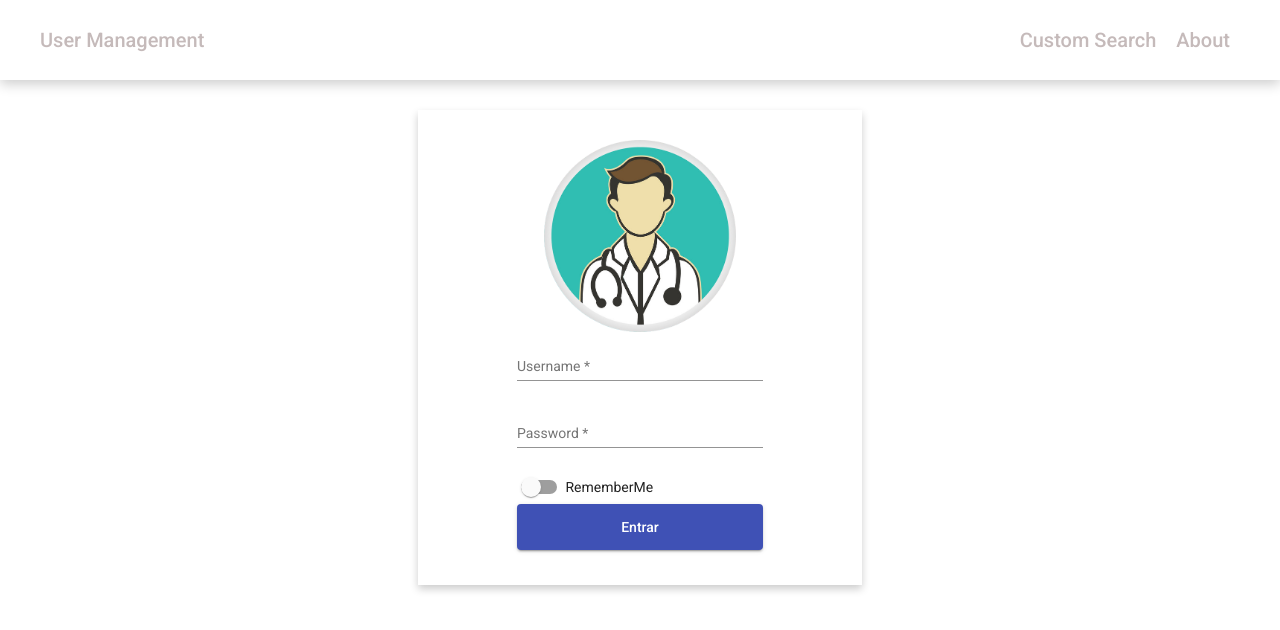
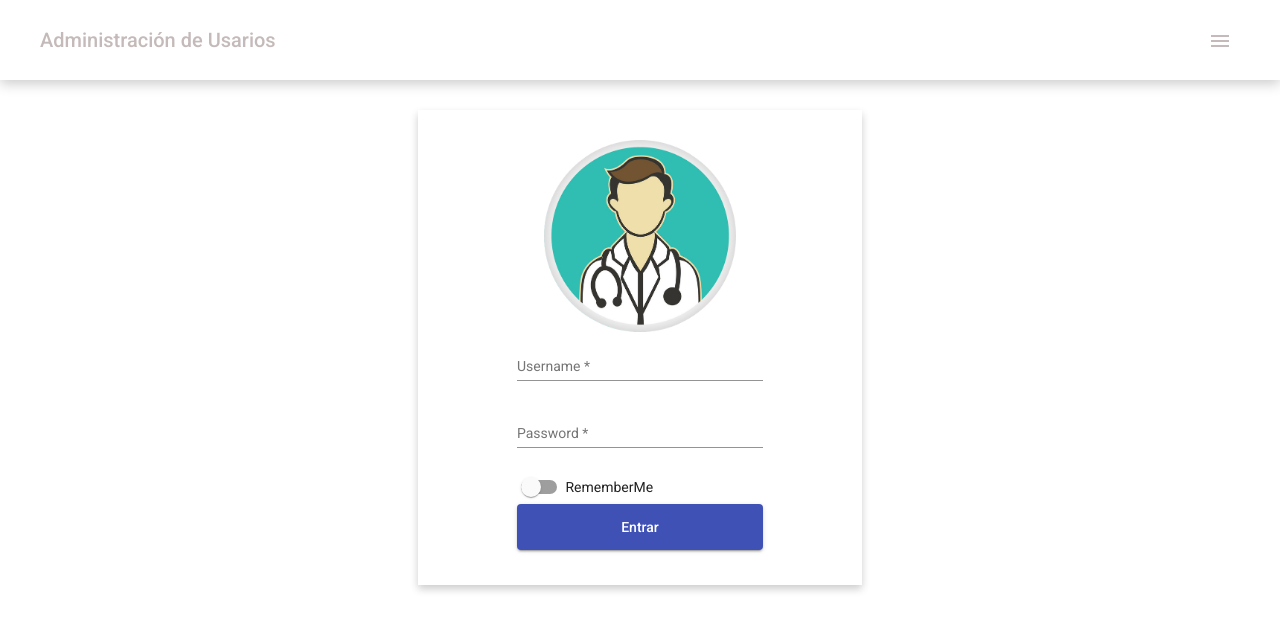
Before and after one commit to williamvn/UserManagement, an Angular app: page / in a window 1280 px wide. Shown: the top 630 px of the page. Built offline with nearby package versions, Linux system fonts and the light colour scheme.

Commit message:
Top-Bar Style Edit

```diff
--- a/src/app/top-bar/top-bar.component.html
+++ b/src/app/top-bar/top-bar.component.html
@@ -1,10 +1,11 @@
 <mat-sidenav-container class="sidenav-container">
   <mat-sidenav #drawer class="sidenav" fixedInViewport [attr.role]="(isHandset$ | async) ? 'dialog' : 'navigation'"
-    [mode]="(isHandset$ | async) ? 'over' : 'side'">
+    [mode]="(isHandset$ | async) ? 'over' : 'over'">
     <mat-toolbar>Menu</mat-toolbar>
     <mat-nav-list>
-      <a mat-list-item href="#">Custom Search</a>
-      <a mat-list-item href="#">About</a>
+      <a mat-list-item routerLink="/user/new"><mat-icon>add</mat-icon> Nuevo Usuario</a>
+      <mat-slide-toggle class="ml-1" color="primary" name="rememberMe">Tema Oscuro</mat-slide-toggle>
+      <a mat-list-item routerLink="/login"><mat-icon>clear</mat-icon> Salir</a>
     </mat-nav-list>
   </mat-sidenav>
   <mat-sidenav-content>
@@ -14,11 +15,12 @@
           *ngIf="isHandset$ | async">
           <mat-icon aria-label="Side nav toggle icon">menu</mat-icon>
         </button>
-        <span>User Management</span>
+        <span>Administración de Usarios</span>
       </div>
       <div class="nav-list" *ngIf="(isHandset$|async) === false">
-        <a href="#">Custom Search</a>
-        <a href="#">About</a>
+        <button (click)="drawer.toggle()" mat-icon-button class="example-icon" aria-label="Example icon-button with menu icon">
+          <mat-icon>menu</mat-icon>
+        </button>
       </div>
     </mat-toolbar>
     <router-outlet></router-outlet>
--- a/src/app/top-bar/top-bar.component.scss
+++ b/src/app/top-bar/top-bar.component.scss
@@ -37,3 +37,7 @@ $textColor: rgb(197, 186, 186);
     }
   }
 }
+
+.ml-1{
+  margin-left: 10px;
+}
```
